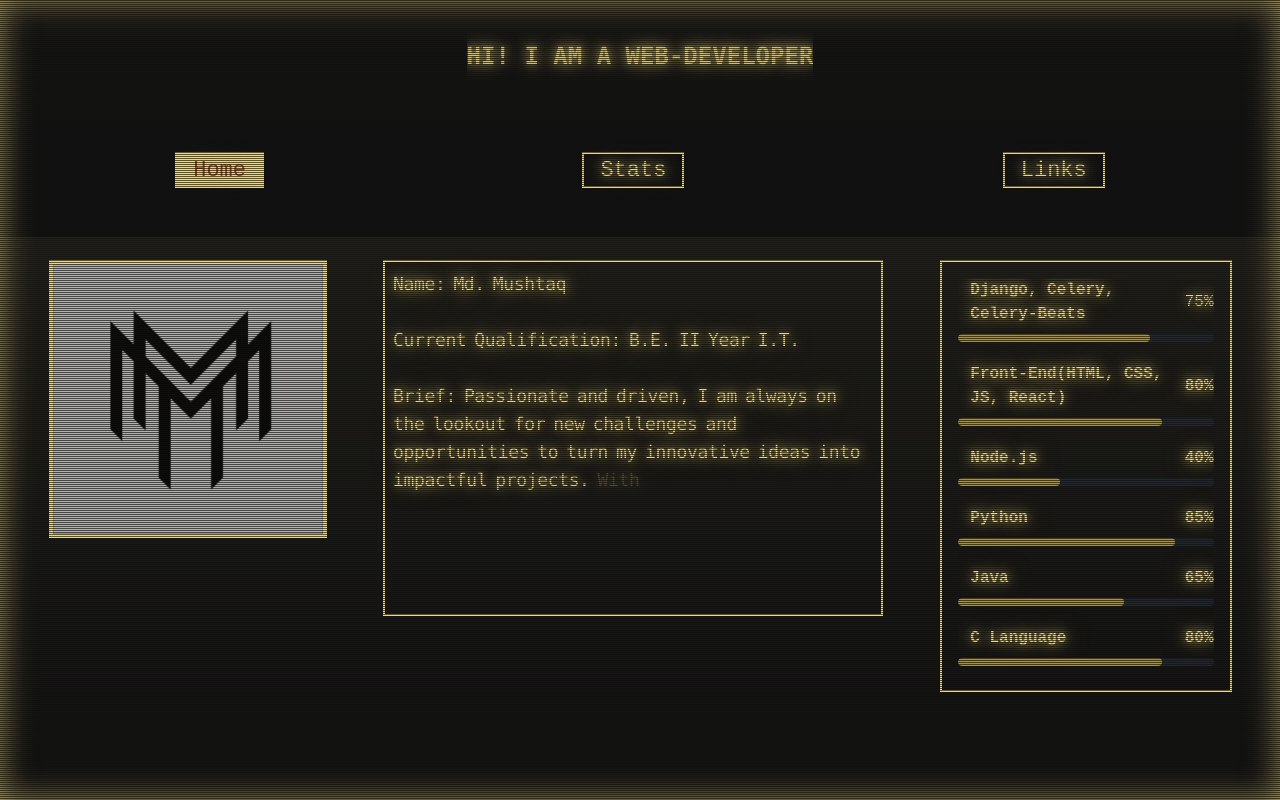
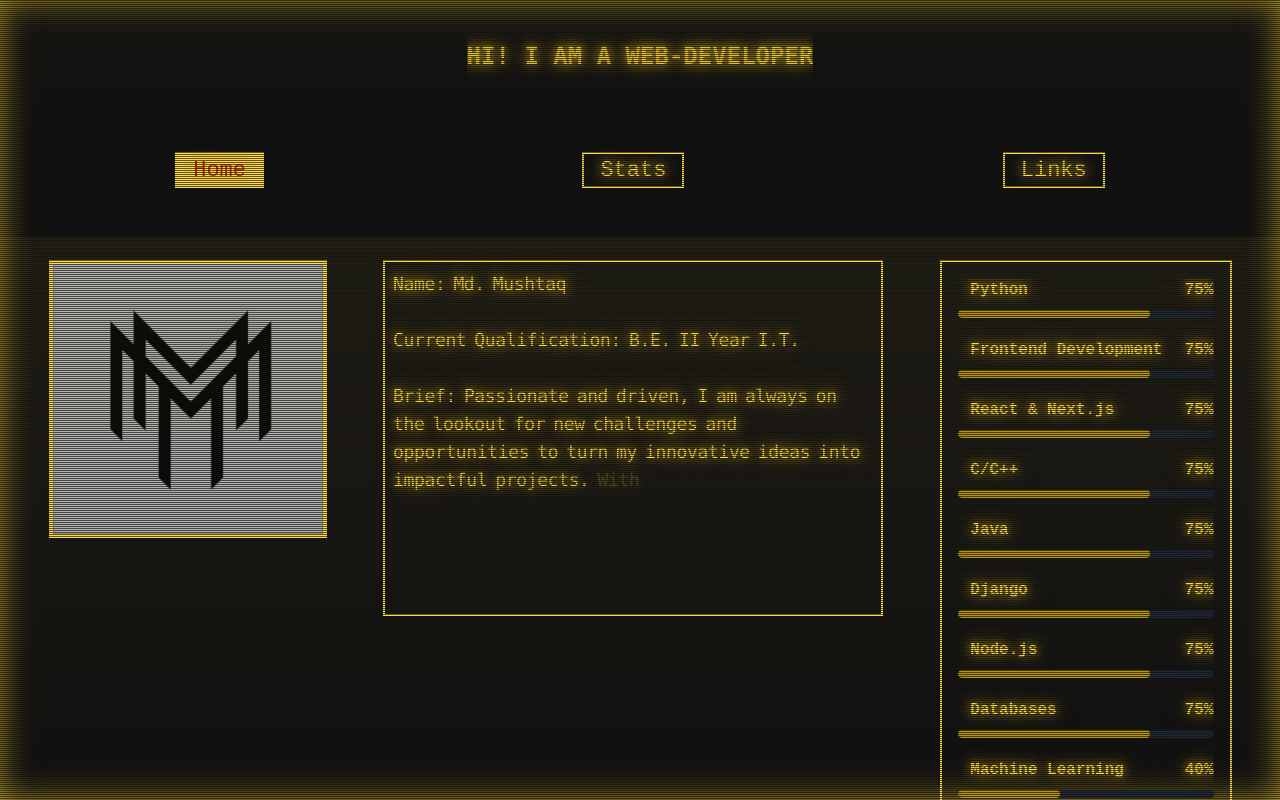
Before and after one commit to IOutis/Retro-Portfolio, a Next.js app: page / in a window 1280 px wide. Built offline with nearby package versions, Linux system fonts and the light colour scheme.

Commit message:
added more skills

```diff
--- a/src/app/ProgressBar.js
+++ b/src/app/ProgressBar.js
@@ -1,34 +1,103 @@
 "use client"
 import React from 'react'
+
 export default function ProgressBar() {
+  // Helper function to convert skill level to percentage
+  const getPercentage = (level) => {
+    switch(level) {
+      case 'Basic': return 40;
+      case 'Intermediate': return 75;
+      case 'Advanced': return 90;
+      default: return 50;
+    }
+  };
+
   return (
     <div>
-      <div className=' md:overflow-y-hidden space-y-5 overflow-hidden custom-scrollbar md:w-[20vw] pb-2  xs:border-primary xs:border-2'>
+      <div className='md:overflow-y-hidden space-y-5 overflow-hidden custom-scrollbar md:w-[20vw] pb-2 xs:border-primary xs:border-2'>
         <div>
           <div className="mb-2 flex justify-between items-center">
-            <h3 className="text-m font-semibold  font-vt323 text-primary" style={{paddingLeft:"1vw",}}>Django, Celery, Celery-Beats</h3>
-            <span className="text-m  font-vt323 text-primary">75%</span>
+            <h3 className="text-m font-semibold font-vt323 text-primary" style={{paddingLeft:"1vw"}}>Python</h3>
+            <span className="text-m font-semibold font-vt323 text-primary">75%</span>
           </div>
           <div className="flex w-full h-2 bg-gray-800 rounded-full overflow-hidden" role="progressbar" aria-valuenow="75" aria-valuemin="0" aria-valuemax="100">
-            <div className="flex flex-col justify-center rounded-full overflow-hidden bg-[#b89406] text-primary text-center whitespace-nowrap transition duration-500" style={{ width: "75%" }}></div>
+            <div className="flex flex-col justify-center rounded-full overflow-hidden bg-[#b89406] text-xs text-white text-center whitespace-nowrap transition duration-500" style={{ width: "75%" }}></div>
           </div>
         </div>
 
+        <div>
+          <div className="mb-2 flex justify-between items-center">
+            <h3 className="text-m font-semibold font-vt323 text-primary" style={{paddingLeft:"1vw"}}>Frontend Development</h3>
+            <span className="text-m font-semibold font-vt323 text-primary">75%</span>
+          </div>
+          <div className="flex w-full h-2 bg-gray-800 rounded-full overflow-hidden" role="progressbar" aria-valuenow="75" aria-valuemin="0" aria-valuemax="100">
+            <div className="flex flex-col justify-center rounded-full overflow-hidden bg-[#b89406] text-xs text-white text-center whitespace-nowrap transition duration-500" style={{ width: "75%" }}></div>
+          </div>
+        </div>
 
         <div>
           <div className="mb-2 flex justify-between items-center">
-            <h3 className="text-m font-semibold font-vt323 text-primary" style={{paddingLeft:"1vw",}}> Front-End(HTML, CSS, JS, React)</h3>
-            <span className="text-m font-semibold font-vt323 text-primary">80%</span>
+            <h3 className="text-m font-semibold font-vt323 text-primary" style={{paddingLeft:"1vw"}}>React & Next.js</h3>
+            <span className="text-m font-semibold font-vt323 text-primary">75%</span>
           </div>
-          <div className="flex w-full h-2 bg-gray-800 rounded-full overflow-hidden" role="progressbar" aria-valuenow="80" aria-valuemin="0" aria-valuemax="100">
-            <div className="flex flex-col justify-center rounded-full overflow-hidden bg-[#b89406] text-xs text-white text-center whitespace-nowrap transition duration-500" style={{ width: "80%" }}></div>
+          <div className="flex w-full h-2 bg-gray-800 rounded-full overflow-hidden" role="progressbar" aria-valuenow="75" aria-valuemin="0" aria-valuemax="100">
+            <div className="flex flex-col justify-center rounded-full overflow-hidden bg-[#b89406] text-xs text-white text-center whitespace-nowrap transition duration-500" style={{ width: "75%" }}></div>
           </div>
         </div>
 
+        <div>
+          <div className="mb-2 flex justify-between items-center">
+            <h3 className="text-m font-semibold font-vt323 text-primary" style={{paddingLeft:"1vw"}}>C/C++</h3>
+            <span className="text-m font-semibold font-vt323 text-primary">75%</span>
+          </div>
+          <div className="flex w-full h-2 bg-gray-800 rounded-full overflow-hidden" role="progressbar" aria-valuenow="75" aria-valuemin="0" aria-valuemax="100">
+            <div className="flex flex-col justify-center rounded-full overflow-hidden bg-[#b89406] text-xs text-white text-center whitespace-nowrap transition duration-500" style={{ width: "75%" }}></div>
+          </div>
+        </div>
 
         <div>
           <div className="mb-2 flex justify-between items-center">
-            <h3 className="text-m font-semibold font-vt323 text-primary" style={{paddingLeft:"1vw",}}> Node.js</h3>
+            <h3 className="text-m font-semibold font-vt323 text-primary" style={{paddingLeft:"1vw"}}>Java</h3>
+            <span className="text-m font-semibold font-vt323 text-primary">75%</span>
+          </div>
+          <div className="flex w-full h-2 bg-gray-800 rounded-full overflow-hidden" role="progressbar" aria-valuenow="75" aria-valuemin="0" aria-valuemax="100">
+            <div className="flex flex-col justify-center rounded-full overflow-hidden bg-[#b89406] text-xs text-white text-center whitespace-nowrap transition duration-500" style={{ width: "75%" }}></div>
+          </div>
+        </div>
+
+        <div>
+          <div className="mb-2 flex justify-between items-center">
+            <h3 className="text-m font-semibold font-vt323 text-primary" style={{paddingLeft:"1vw"}}>Django</h3>
+            <span className="text-m font-semibold font-vt323 text-primary">75%</span>
+          </div>
+          <div className="flex w-full h-2 bg-gray-800 rounded-full overflow-hidden" role="progressbar" aria-valuenow="75" aria-valuemin="0" aria-valuemax="100">
+            <div className="flex flex-col justify-center rounded-full overflow-hidden bg-[#b89406] text-xs text-white text-center whitespace-nowrap transition duration-500" style={{ width: "75%" }}></div>
+          </div>
+        </div>
+
+        <div>
+          <div className="mb-2 flex justify-between items-center">
+            <h3 className="text-m font-semibold font-vt323 text-primary" style={{paddingLeft:"1vw"}}>Node.js</h3>
+            <span className="text-m font-semibold font-vt323 text-primary">75%</span>
+          </div>
+          <div className="flex w-full h-2 bg-gray-800 rounded-full overflow-hidden" role="progressbar" aria-valuenow="75" aria-valuemin="0" aria-valuemax="100">
+            <div className="flex flex-col justify-center rounded-full overflow-hidden bg-[#b89406] text-xs text-white text-center whitespace-nowrap transition duration-500" style={{ width: "75%" }}></div>
+          </div>
+        </div>
+
+        <div>
+          <div className="mb-2 flex justify-between items-center">
+            <h3 className="text-m font-semibold font-vt323 text-primary" style={{paddingLeft:"1vw"}}>Databases</h3>
+            <span className="text-m font-semibold font-vt323 text-primary">75%</span>
+          </div>
+          <div className="flex w-full h-2 bg-gray-800 rounded-full overflow-hidden" role="progressbar" aria-valuenow="75" aria-valuemin="0" aria-valuemax="100">
+            <div className="flex flex-col justify-center rounded-full overflow-hidden bg-[#b89406] text-xs text-white text-center whitespace-nowrap transition duration-500" style={{ width: "75%" }}></div>
+          </div>
+        </div>
+
+        <div>
+          <div className="mb-2 flex justify-between items-center">
+            <h3 className="text-m font-semibold font-vt323 text-primary" style={{paddingLeft:"1vw"}}>Machine Learning</h3>
             <span className="text-m font-semibold font-vt323 text-primary">40%</span>
           </div>
           <div className="flex w-full h-2 bg-gray-800 rounded-full overflow-hidden" role="progressbar" aria-valuenow="40" aria-valuemin="0" aria-valuemax="100">
@@ -36,47 +105,6 @@ export default function ProgressBar() {
           </div>
         </div>
 
-
-
-        <div>
-          <div className="mb-2 flex justify-between items-center">
-            <h3 className="text-m font-semibold  font-vt323 text-primary" style={{paddingLeft:"1vw",}}>Python</h3>
-            <span className="text-m font-semibold font-vt323 text-primary">85%</span>
-          </div>
-          <div className="flex w-full h-2 bg-gray-800 rounded-full overflow-hidden" role="progressbar" aria-valuenow="85" aria-valuemin="0" aria-valuemax="100">
-            <div className="flex flex-col justify-center rounded-full overflow-hidden bg-[#b89406] text-xs text-white text-center whitespace-nowrap transition duration-500" style={{ width: "85%" }}></div>
-          </div>
-        </div>
-
-        <div>
-          <div className="mb-2 flex justify-between items-center">
-            <h3 className="text-m font-semibold font-vt323 text-primary" style={{paddingLeft:"1vw",}}>Java</h3>
-            <span className="text-m font-semibold font-vt323 text-primary">65%</span>
-          </div>
-          <div className="flex w-full h-2 bg-gray-800 rounded-full overflow-hidden" role="progressbar" aria-valuenow="65" aria-valuemin="0" aria-valuemax="100">
-            <div className="flex flex-col justify-center rounded-full overflow-hidden bg-[#b89406] text-xs text-white text-center whitespace-nowrap transition duration-500" style={{ width: "65%" }}></div>
-          </div>
-        </div>
-
-
-
-
-
-        <div>
-          <div className="mb-2 flex justify-between items-center">
-            <h3 className="text-m font-semibold font-vt323 text-primary" style={{paddingLeft:"1vw",}}>C Language</h3>
-            <span className="text-m font-semibold font-vt323 text-primary">80%</span>
-          </div>
-          <div className="flex w-full h-2 bg-gray-800 rounded-full overflow-hidden" role="progressbar" aria-valuenow="80" aria-valuemin="0" aria-valuemax="100">
-            <div className="flex flex-col justify-center rounded-full overflow-hidden bg-[#b89406] text-xs text-white text-center whitespace-nowrap transition duration-500" style={{ width: "80%" }}></div>
-          </div>
-        </div>
-
-
-
-
-
-
       </div>
     </div>
   )
--- a/src/app/page.tsx
+++ b/src/app/page.tsx
@@ -20,7 +20,7 @@ export default function Home() {
 
   return (
     <div
-      className="dark max-w-full container old-crt-monitor retro-text font-vt323 w-screen h-full overflow-y-scroll overflow-x-hidden custom-scrollbar md:overflow-hidden"
+      className="dark max-w-full container old-crt-monitor retro-text font-vt323 w-screen h-full overflow-y-scroll overflow-x-hidden custom-scrollbar md:overflow-y-scroll"
       style={{
         maskImage: "linear-gradient(to bottom, #0005 50%, #000 50%)",
         maskSize: "100% 2px",
```
